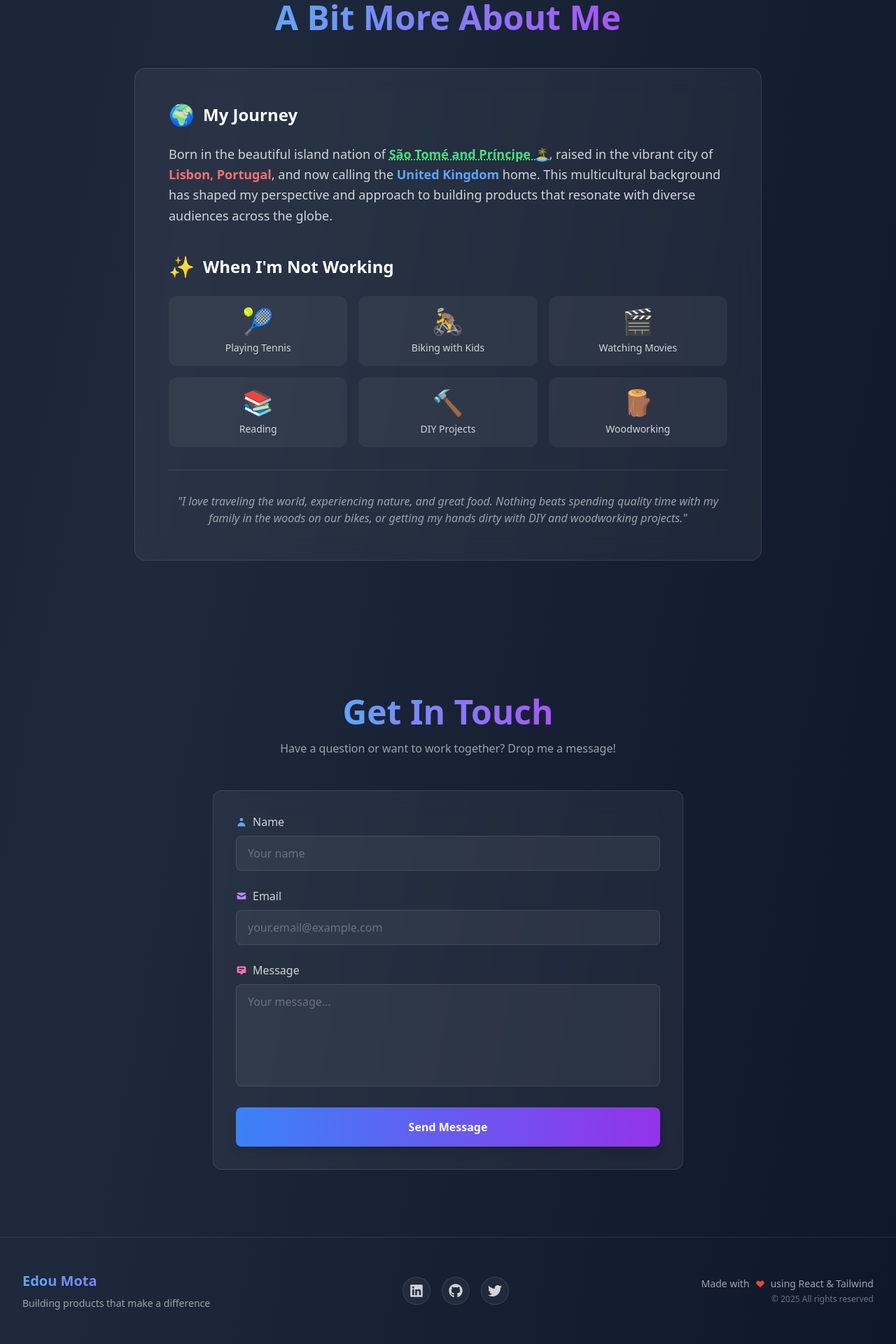
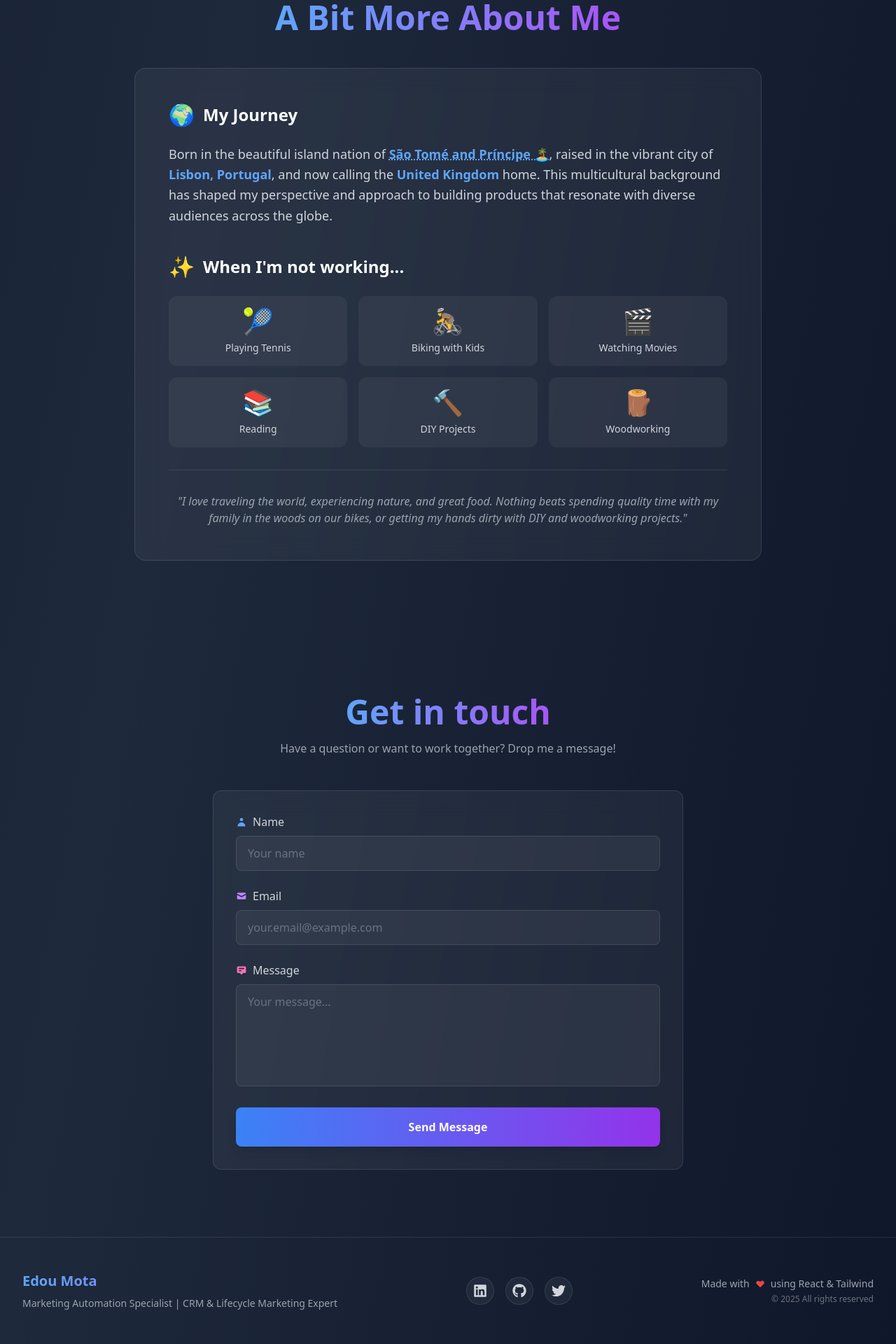
Before and after one commit to TheDuGuy/interactive-cv, a React (Vite) app: page / in a window 1280 px wide. Shown: the part 5301-7221 px from the top of the page at 70% size. Built offline with nearby package versions, Linux system fonts and the light colour scheme.

Commit message:
Update Footer and personal sections
- Change Footer tagline to Marketing Automation focus
- Update AboutMe and Contact components

```diff
--- a/src/components/AboutMe.jsx
+++ b/src/components/AboutMe.jsx
@@ -47,11 +47,11 @@ const AboutMe = () => {
                 href="https://www.google.com/maps/place/São+Tomé+and+Príncipe"
                 target="_blank"
                 rel="noopener noreferrer"
-                className="text-green-400 font-semibold hover:text-green-300 underline decoration-dotted transition-colors"
+                className="text-blue-400 font-semibold hover:text-green-300 underline decoration-dotted transition-colors"
               >
                 São Tomé and Príncipe 🏝️
               </a>
-              , raised in the vibrant city of <span className="text-red-400 font-semibold">Lisbon, Portugal</span>,
+              , raised in the vibrant city of <span className="text-blue-400 font-semibold">Lisbon, Portugal</span>,
               and now calling the <span className="text-blue-400 font-semibold">United Kingdom</span> home.
               This multicultural background has shaped my perspective and approach to building
               products that resonate with diverse audiences across the globe.
@@ -62,7 +62,7 @@ const AboutMe = () => {
           <div>
             <h3 className="text-2xl font-bold text-white mb-6 flex items-center gap-3">
               <span className="text-3xl">✨</span>
-              When I'm Not Working
+              When I'm not working...
             </h3>
             <div className="grid grid-cols-2 md:grid-cols-3 gap-4">
               {interests.map((interest, index) => (
--- a/src/components/Contact.jsx
+++ b/src/components/Contact.jsx
@@ -63,7 +63,7 @@ const Contact = () => {
       >
         <h2 className="text-4xl md:text-5xl font-bold text-center mb-4">
           <span className="bg-gradient-to-r from-blue-400 to-purple-500 bg-clip-text text-transparent">
-            Get In Touch
+            Get in touch
           </span>
         </h2>
         <p className="text-gray-400 text-center mb-12">
--- a/src/components/Footer.jsx
+++ b/src/components/Footer.jsx
@@ -19,7 +19,7 @@ const Footer = () => {
              Edou Mota
             </h3>
             <p className="text-gray-400 text-sm">
-              Building products that make a difference
+              Marketing Automation Specialist | CRM & Lifecycle Marketing Expert
             </p>
           </motion.div>
 
```
